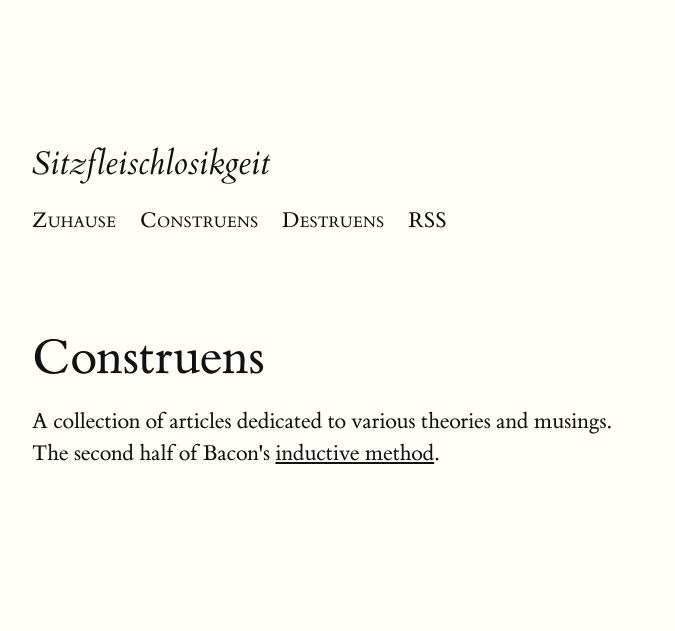
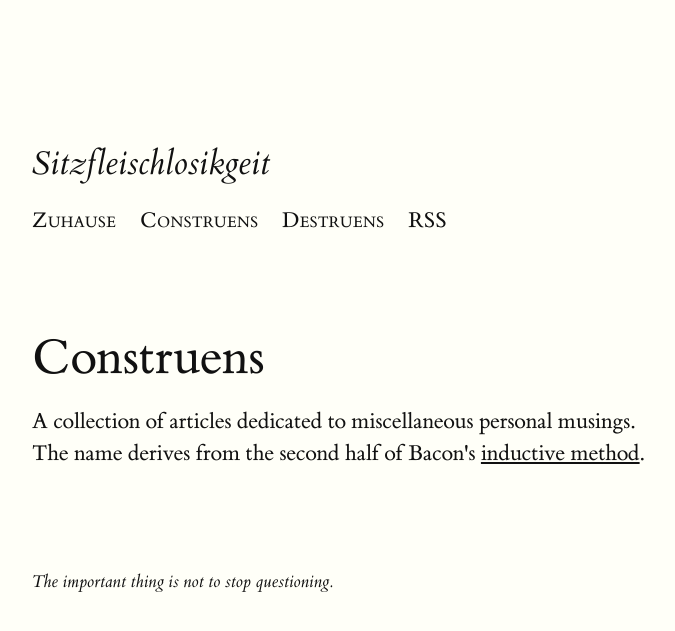
Before and after one commit to de-lachende-cavalier/de-lachende-cavalier.github.io, a Jekyll site: the page built from construens/index.md, in a window 1280 px wide. Shown: the top 631 px of the page, without its empty margins (128-803 px from the left). Built offline with Jekyll 4.4.1, drawn with Linux system fonts in a browser that asks for light colours.

Commit message:
minor edits

```diff
--- a/_includes/footer.html
+++ b/_includes/footer.html
@@ -1,3 +1,3 @@
 <div class="bottom-footer">
-    <span class="mini-note"></span>
+    <span class="mini-note">The important thing is not to stop questioning.</span>
 </div>
--- a/construens/index.md
+++ b/construens/index.md
@@ -5,6 +5,6 @@ description: The virtual pars construens of my blog.
 ---
 
 <p>
-    A collection of articles dedicated to various theories and musings.
-    The second half of Bacon's <a href="https://en.wikipedia.org/wiki/Pars_destruens_and_pars_construens">inductive method</a>.
+    A collection of articles dedicated to miscellaneous personal musings.
+    The name derives from the second half of Bacon's <a href="https://en.wikipedia.org/wiki/Pars_destruens_and_pars_construens">inductive method</a>.
 </p>
```
Also changed, not shown: destruens/index.md (+2 -2 lines).
